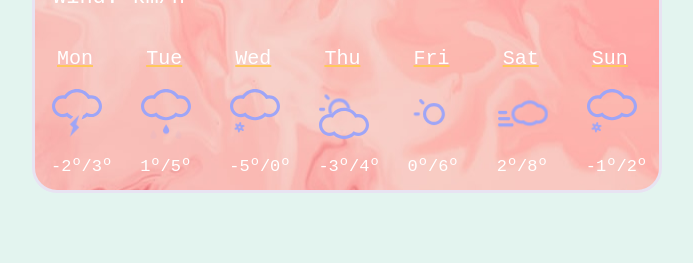
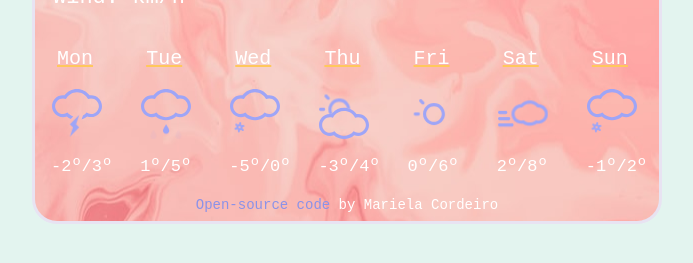
Before and after one commit to marielacordeiro/my-cute-project, a plain HTML site: page index.html in a window 1280 px wide. Shown: the part 371-634 px from the top of the page, without its empty margins (293-986 px from the left). Drawn offline with nearby package versions, Linux system fonts and the light colour scheme; no server answers.

Commit message:
added a link to my GitHub repository

```diff
--- a/index.html
+++ b/index.html
@@ -283,6 +283,8 @@
             </div>
         </div>
         <script src="src/index.js"></script>
+
+        <p class="bottom"><a href="https://github.com/marielacordeiro/my-cute-project">Open-source code</a> by Mariela Cordeiro</p>
 </body>
 
 </html>
--- a/src/style.css
+++ b/src/style.css
@@ -46,6 +46,17 @@ h2 {
 p {
   font-size: 22px;
   margin-top: 15px;
+}
+
+p.bottom {
+  text-align: center;
+  font-size: 14px;
+  margin: 5px;
+}
+
+a {
+  color: #8b92e8;
+  text-decoration: none;
 }
 
 .currentTemperature {
```
